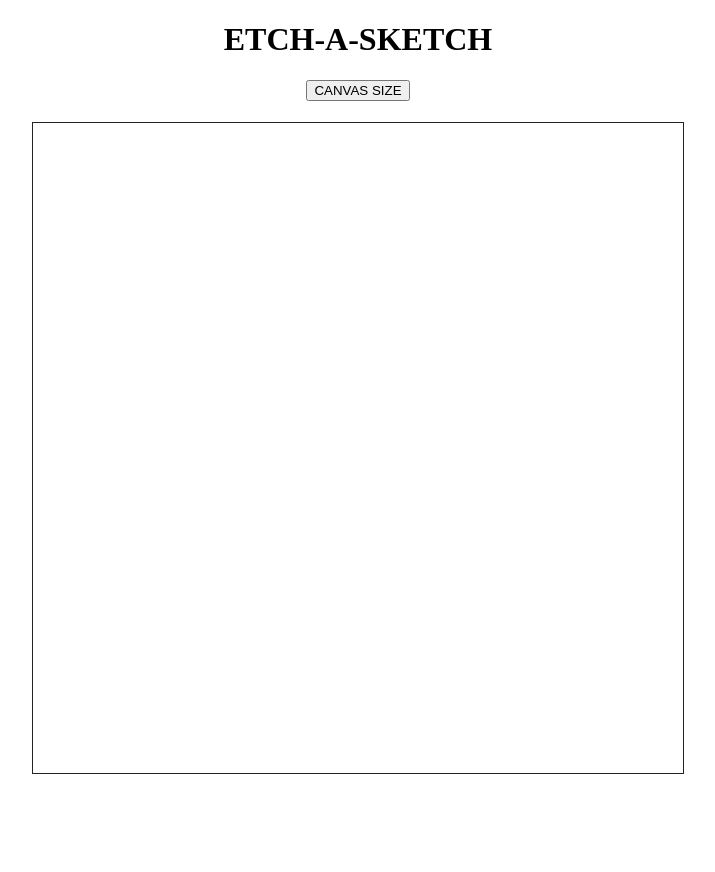
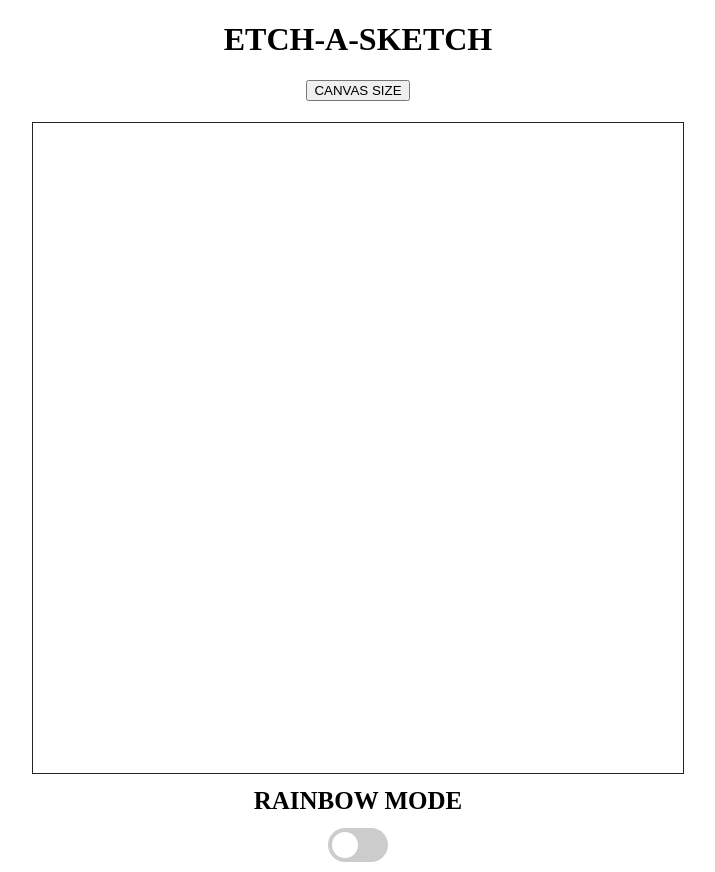
Before and after one commit to Frobii/Etch-a-Sketch, a plain HTML site: page index.html in a window 1280 px wide. Shown: the whole page, without its empty margins (282-997 px from the left). Before the commit the page ends 800 px from the top, so only its background shows below. Drawn offline with Linux system fonts and the light colour scheme.

Commit message:
create-a-rainbow-mode-switch

```diff
--- a/index.html
+++ b/index.html
@@ -13,6 +13,13 @@
         <button class = "sizeButton">CANVAS SIZE</button>
     </div>
     <div id = "container"></div>
+    <div class = "sliderContainer">
+        <h2 class = "rainbowHeader">RAINBOW MODE</h2>
+        <label class = "switch">
+            <input type="checkbox">
+            <span class = "slider round"></span>
+        </label>
+    </div>
     <script src="script.js"></script>
 </body>
 </html>
--- a/styles.css
+++ b/styles.css
@@ -31,3 +31,79 @@
 .my-color-class {
     background-color: grey;
 }
+
+/* RAINBOW MODE SWITCH */
+
+.rainbowHeader {
+    margin: 3px;
+    font-size: 25px;
+    display: flex;
+    padding-bottom: 10px
+}
+
+.switch {
+    position: relative;
+    display: inline-block;
+    width: 60px;
+    height: 34px;
+
+}
+
+.switch input {
+    opacity: 0;
+    width: 0;
+    height: 0;
+}
+
+.sliderContainer {
+    display: flex;
+    flex-direction: column;
+    align-items: center;
+    margin: 10px;
+}
+
+.slider {
+    position: absolute;
+    cursor: pointer;
+    top: 0;
+    left: 0;
+    right: 0;
+    bottom: 0;
+    background-color: #ccc;
+    -webkit-transition: .4s;
+    transition: .4s;
+}
+
+.slider:before {
+    position: absolute;
+    content: "";
+    height: 26px;
+    width: 26px;
+    left: 4px;
+    bottom: 4px;
+    background-color: white;
+    -webkit-transition: .4s;
+    transition: .4s;
+}
+
+input:checked + .slider {
+    background-color: #2196F3;
+}
+
+input:focus + .slider {
+    box-shadow: 0 0 1px #2196F3;
+}
+
+input:checked + .slider:before {
+    -webkit-transform: translateX( 26px);
+    -ms-transform: translateX( 26px);
+    transform: translateX(26px);
+}
+
+.slider.round {
+    border-radius: 34px;
+}
+
+.slider.round:before {
+    border-radius: 50%;
+}
```
